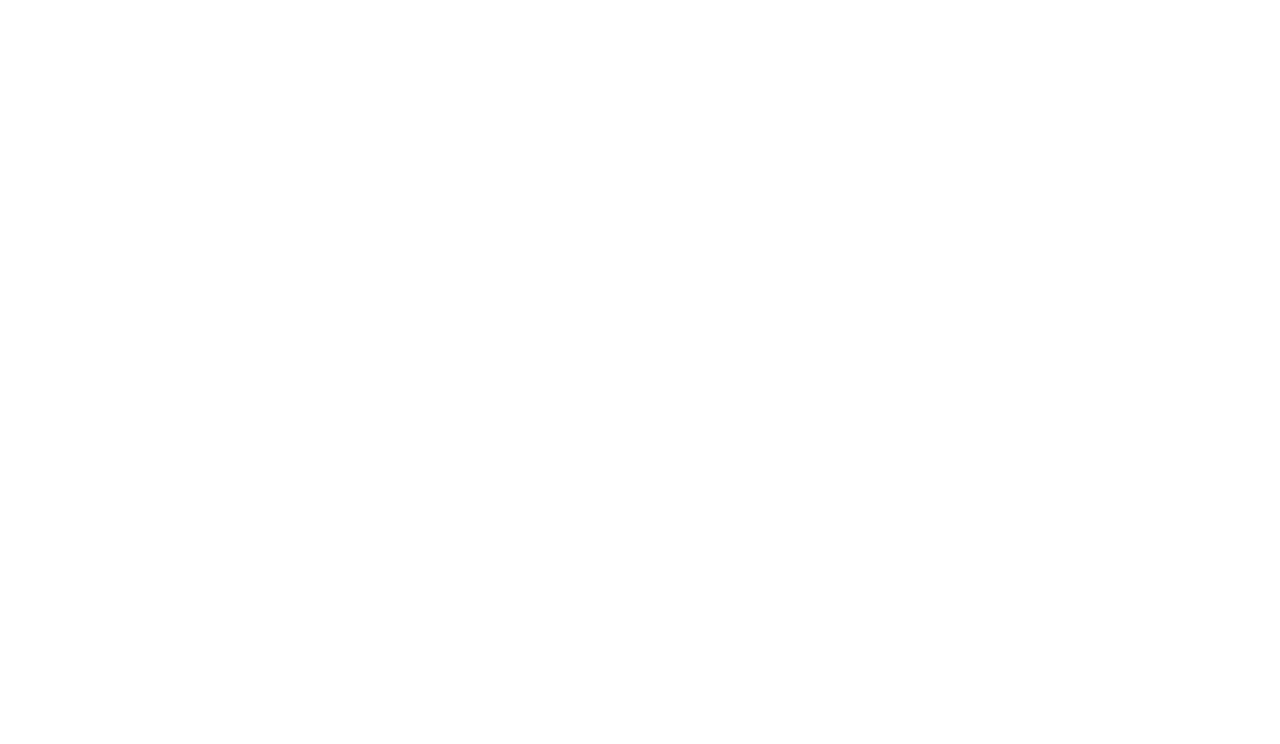
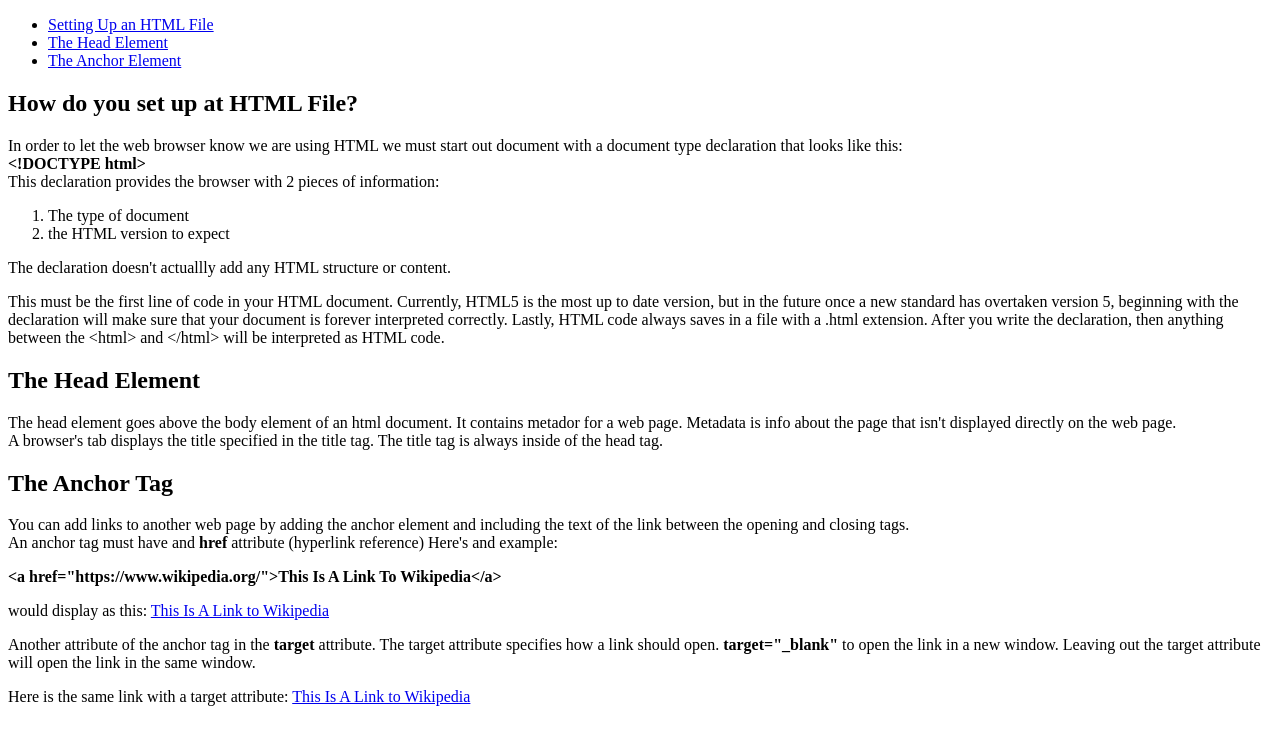
Before and after one commit to rebeccapatek/html2reviewwebsite, a plain HTML site: page index.html in a window 1280 px wide. Drawn offline with Linux system fonts and the light colour scheme.

Commit message:
1/2 way done

```diff
--- a/index.html
+++ b/index.html
@@ -9,6 +9,52 @@
 
     </head>
     <body>
+        <ul>
+            <li>
+                <a href="#settingUp">Setting Up an HTML File</a>
+            </li>
+            <li>
+                <a href="#head">The Head Element</a>
+            </li>
+            <li>
+                <a href="#anchor">The Anchor Element</a>
+            </li>
+        </ul>
+        <section id=settingUp>
+          <h1>How do you set up at HTML File?</h1>
+          <div>In order to let the web browser know we are using HTML we must start out document with a document type declaration that looks like this: </div>
+          <div><strong>&lt;!DOCTYPE html&gt;</strong></div>
+          <div>This declaration provides the browser with 2 pieces of information:</div>
+          <ol>
+            <li>The type of document</li>
+            <li>the HTML version to expect</li>
+          </ol>
+          <div>The declaration doesn't actuallly add any HTML structure or content.</div>
+          <p>This must be the first line of code in your HTML document.
+            Currently, HTML5 is the most up to date version, but in the future once a new standard has overtaken version 5, beginning with the declaration will make sure that your document is forever interpreted correctly.
+
+            Lastly, HTML code always saves in a file with a .html extension.
+
+            After you write the declaration, then anything between the &lt;html&gt; and &lt;/html&gt; will be interpreted as HTML code.</p>
+        </section>
+        <section id="head">
+            <h1>The Head Element</h1>
+            <div>The head element goes above the body element of an html document.  It contains metador for a web page.  Metadata is info about the page that isn't displayed directly on the web page.
+            </div>
+            <div>A browser's tab displays the title specified in the title tag.  The title tag is always inside of the head tag.</div>
+        </section>
+        <section id="anchor">
+            <h1>The Anchor Tag</h1>
+            <div>You can add links to another web page by adding the anchor element and including the text of the link between the opening and closing tags.</div>
+            <div>An anchor tag must have and <strong>href</strong> attribute (hyperlink reference)
+                Here's and example:</div>
+            <p><strong>&lt;a href="https://www.wikipedia.org/"&gt;This Is A Link To Wikipedia&lt;/a&gt;</strong></p>
+            <p>would display as this: <a href="https://www.wikipedia.org/">This Is A Link to Wikipedia</a></p>
+            <p>Another attribute of the anchor tag in the <strong>target</strong> attribute. The target attribute specifies how a link should open.
+                <strong>target="_blank"</strong> to open the link in a new window.
+                Leaving out the target attribute will open the link in the same window.</p>
+                <p>Here is the same link with a target attribute: <a href="https://www.wikipedia.org/" target="_blank">This Is A Link to Wikipedia</a></p>
+        </section>
 
     </body>
   </html>
```
